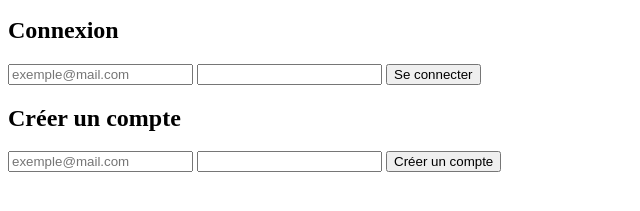
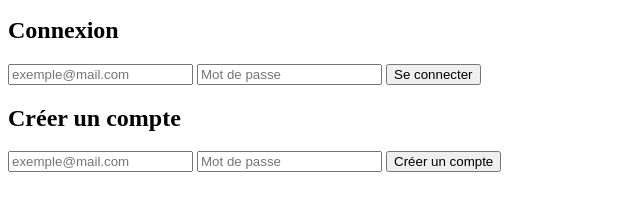
Before and after one commit to mathis-aly/TP---Connexion-inscription-SPA, a plain HTML site: page html.html in a window 1280 px wide. Shown: the part 151-362 px from the top of the page, without its empty margins (0-640 px from the left). Drawn offline with Linux system fonts and the light colour scheme.

Commit message:
Ajout de placeholder

```diff
--- a/html.html
+++ b/html.html
@@ -20,7 +20,7 @@
     <h2 >Connexion</h2>
     <form>
       <input type="email" id="mail" name="email" required placeholder="exemple@mail.com">
-      <input type="password" id="MDP" required>
+      <input type="password" id="MDP" required placeholder="Mot de passe">
       <input type="submit" id="submit" value="Se connecter">
     </form>
   </section>
@@ -30,7 +30,7 @@
     <h2 >Créer un compte</h2>
     <form>
       <input type="email" id="newAccmail" name="email" required placeholder="exemple@mail.com">
-      <input type="password" id="newAccMDP" required>
+      <input type="password" id="newAccMDP" required placeholder="Mot de passe">
       <input type="submit" id="newAccSub" value="Créer un compte">
     </form>
 
```
